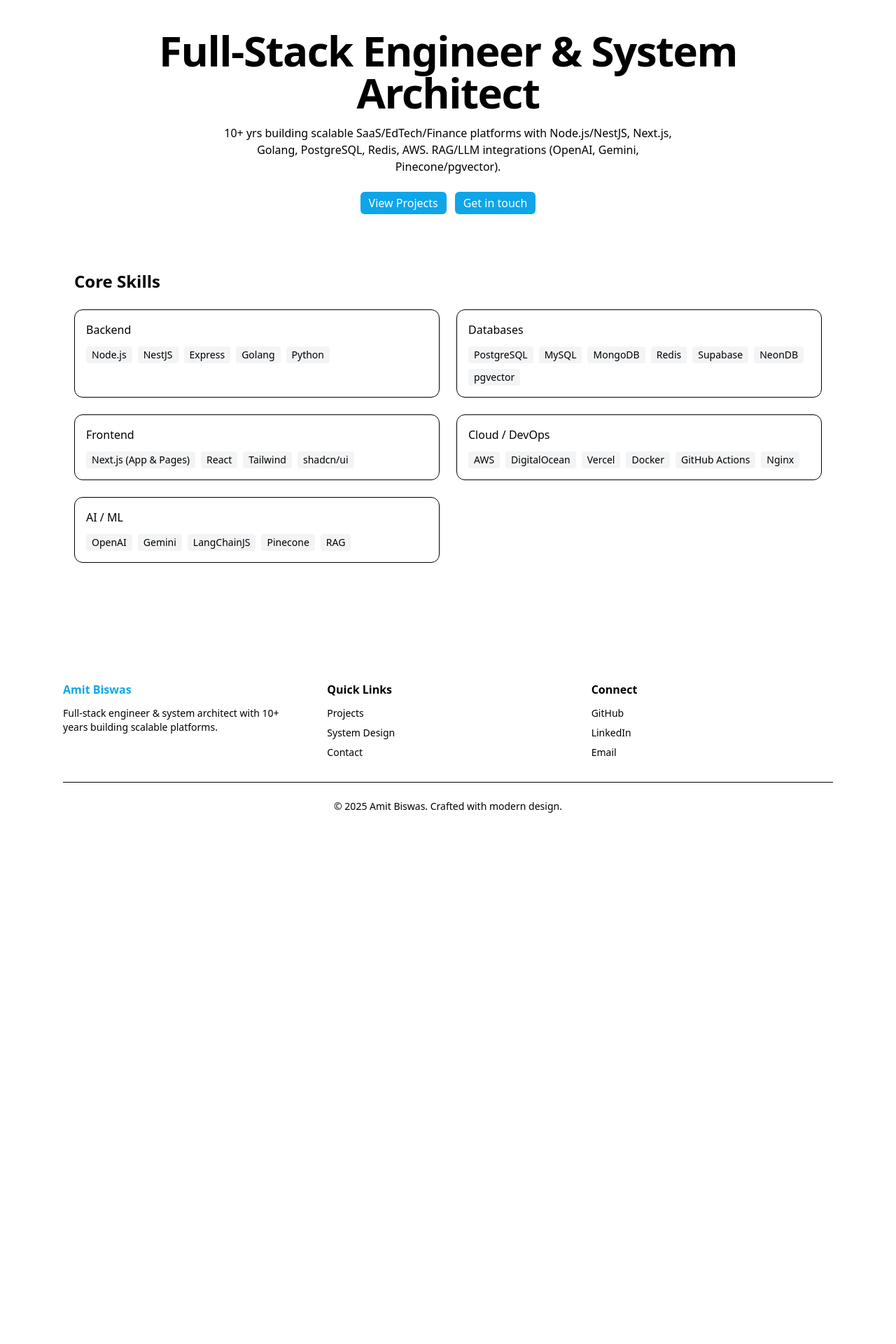
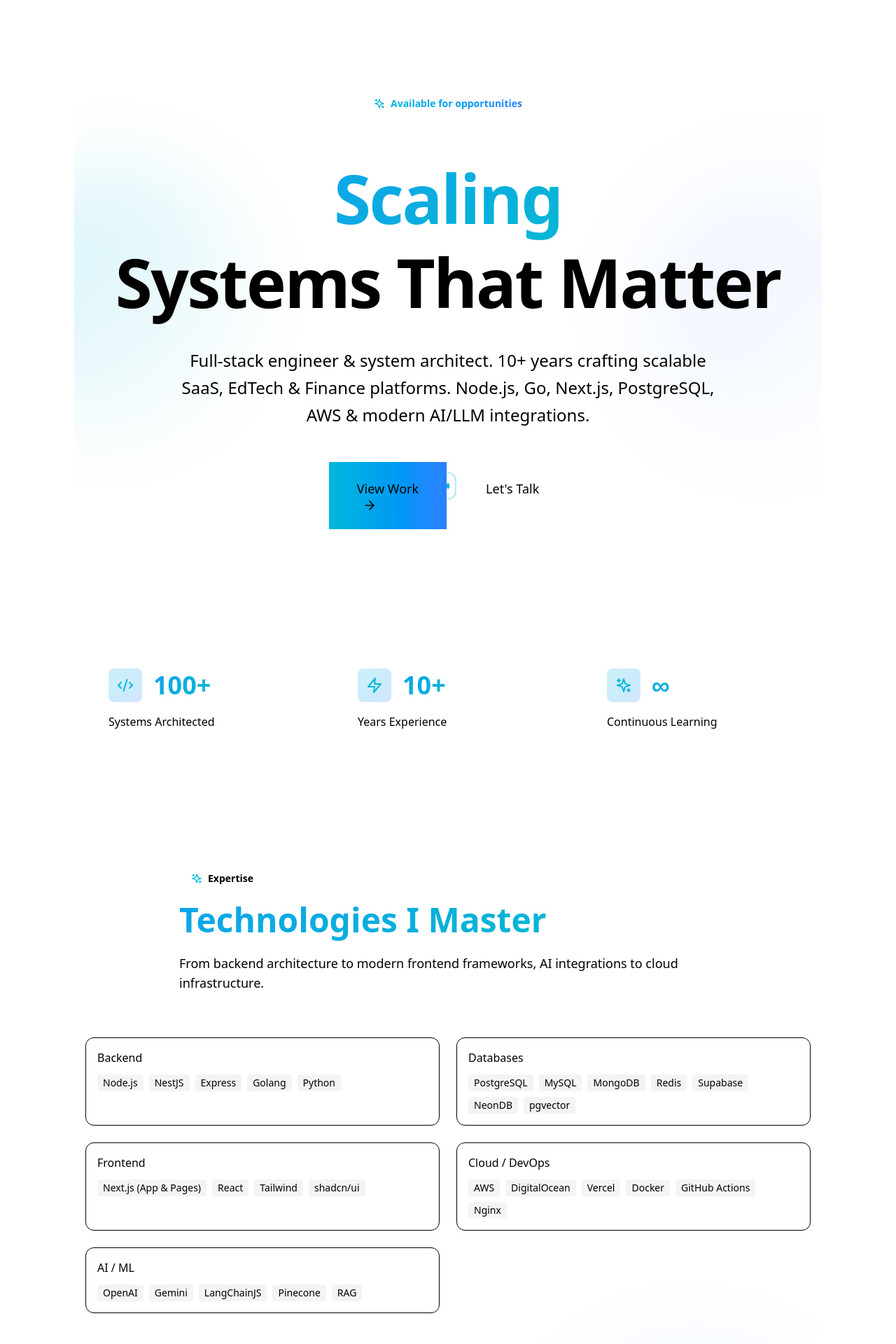
Before and after one commit to amit-biswas-1992/my-portfolio, a Next.js app: page / in a window 1280 px wide. Shown: the part 60-1980 px from the top of the page at 70% size. Before the commit the page ends 1271 px from the top, so only its background shows below. Built offline with nearby package versions, Linux system fonts and the light colour scheme.

Commit message:
refactor: redesign homepage with modern layout, animated hero, stats cards, and improved CTA

```diff
--- a/app/(marketing)/page.tsx
+++ b/app/(marketing)/page.tsx
@@ -1,21 +1,128 @@
 import { Button } from '@/components/ui/button'
 import { SkillsGrid } from '@/components/shared/skills-grid'
+import { ArrowRight, Sparkles, Code2, Zap } from 'lucide-react'
 
 export default function HomePage(){
   return (
-    <div className="space-y-20">
-      <section className="text-center">
-        <h1 className="text-4xl md:text-6xl font-bold tracking-tight">Full‑Stack Engineer & System Architect</h1>
-        <p className="mt-4 text-muted-foreground max-w-2xl mx-auto">10+ yrs building scalable SaaS/EdTech/Finance platforms with Node.js/NestJS, Next.js, Golang, PostgreSQL, Redis, AWS. RAG/LLM integrations (OpenAI, Gemini, Pinecone/pgvector).</p>
-        <div className="mt-6 flex justify-center gap-3">
-          <a href="/projects"><Button>View Projects</Button></a>
-          <a href="#contact"><Button variant="outline">Get in touch</Button></a>
+    <div className="overflow-hidden">
+      {/* Hero Section with Animated Background */}
+      <section className="relative min-h-screen flex items-center justify-center pt-20 pb-20 overflow-hidden">
+        {/* Animated gradient background */}
+        <div className="absolute inset-0 -z-10">
+          <div className="absolute top-1/4 -left-32 w-96 h-96 bg-gradient-to-br from-cyan-500/20 to-transparent rounded-full blur-3xl animate-pulse"></div>
+          <div className="absolute bottom-1/4 -right-32 w-96 h-96 bg-gradient-to-br from-blue-500/20 to-transparent rounded-full blur-3xl animate-pulse" style={{animationDelay: '1s'}}></div>
+        </div>
+
+        <div className="container mx-auto px-4 text-center relative z-10">
+          {/* Badge */}
+          <div className="inline-flex items-center gap-2 mb-6 px-4 py-2 rounded-full glass-effect border-cyan-500/20">
+            <Sparkles size={16} className="text-cyan-500" />
+            <span className="text-sm font-semibold bg-gradient-to-r from-cyan-500 to-blue-500 bg-clip-text text-transparent">Available for opportunities</span>
+          </div>
+
+          {/* Main Heading */}
+          <h1 className="text-6xl md:text-8xl font-black tracking-tight mt-8 animate-slide-up leading-tight">
+            <span className="gradient-text">Scaling</span>
+            <br />
+            <span className="text-foreground">Systems That Matter</span>
+          </h1>
+
+          {/* Subheading */}
+          <p className="mt-8 text-xl md:text-2xl text-muted-foreground max-w-3xl mx-auto leading-relaxed">
+            Full-stack engineer & system architect. 10+ years crafting scalable SaaS, EdTech & Finance platforms. Node.js, Go, Next.js, PostgreSQL, AWS & modern AI/LLM integrations.
+          </p>
+
+          {/* CTA Buttons */}
+          <div className="mt-12 flex flex-col sm:flex-row justify-center gap-4">
+            <a href="/projects" className="group">
+              <Button className="bg-gradient-to-r from-cyan-500 to-blue-500 hover:shadow-2xl transition-all transform hover:scale-105 px-10 py-6 text-lg h-auto">
+                View Work
+                <ArrowRight size={20} className="ml-2 group-hover:translate-x-1 transition-transform" />
+              </Button>
+            </a>
+            <a href="#contact">
+              <Button variant="outline" className="px-10 py-6 text-lg h-auto hover:bg-cyan-50/50 dark:hover:bg-cyan-950/20 border-cyan-500/30">
+                Let's Talk
+              </Button>
+            </a>
+          </div>
+
+          {/* Scroll indicator */}
+          <div className="absolute bottom-8 left-1/2 transform -translate-x-1/2 animate-bounce">
+            <div className="w-6 h-10 border-2 border-cyan-500/30 rounded-full flex items-center justify-center">
+              <div className="w-1 h-2 bg-cyan-500 rounded-full"></div>
+            </div>
+          </div>
         </div>
       </section>
 
-      <section id="skills">
-        <h2 className="text-2xl font-semibold mb-6">Core Skills</h2>
-        <SkillsGrid />
+      {/* Stats Section */}
+      <section className="py-20 relative">
+        <div className="container mx-auto px-4">
+          <div className="grid grid-cols-1 md:grid-cols-3 gap-8">
+            <div className="glass-effect p-8 rounded-2xl backdrop-blur-xl border-cyan-500/10 hover:border-cyan-500/30 transition-all">
+              <div className="flex items-center gap-4 mb-4">
+                <div className="p-3 rounded-lg bg-gradient-to-br from-cyan-500/20 to-blue-500/20">
+                  <Code2 size={24} className="text-cyan-500" />
+                </div>
+                <div className="text-4xl font-bold gradient-text">100+</div>
+              </div>
+              <p className="text-muted-foreground">Systems Architected</p>
+            </div>
+            <div className="glass-effect p-8 rounded-2xl backdrop-blur-xl border-cyan-500/10 hover:border-cyan-500/30 transition-all">
+              <div className="flex items-center gap-4 mb-4">
+                <div className="p-3 rounded-lg bg-gradient-to-br from-cyan-500/20 to-blue-500/20">
+                  <Zap size={24} className="text-cyan-500" />
+                </div>
+                <div className="text-4xl font-bold gradient-text">10+</div>
+              </div>
+              <p className="text-muted-foreground">Years Experience</p>
+            </div>
+            <div className="glass-effect p-8 rounded-2xl backdrop-blur-xl border-cyan-500/10 hover:border-cyan-500/30 transition-all">
+              <div className="flex items-center gap-4 mb-4">
+                <div className="p-3 rounded-lg bg-gradient-to-br from-cyan-500/20 to-blue-500/20">
+                  <Sparkles size={24} className="text-cyan-500" />
+                </div>
+                <div className="text-4xl font-bold gradient-text">∞</div>
+              </div>
+              <p className="text-muted-foreground">Continuous Learning</p>
+            </div>
+          </div>
+        </div>
+      </section>
+
+      {/* Skills Section */}
+      <section id="skills" className="py-20 relative">
+        <div className="container mx-auto px-4">
+          <div className="max-w-3xl mx-auto mb-16">
+            <div className="inline-flex items-center gap-2 mb-4 px-4 py-2 rounded-full glass-effect border-cyan-500/20">
+              <Sparkles size={16} className="text-cyan-500" />
+              <span className="text-sm font-semibold">Expertise</span>
+            </div>
+            <h2 className="text-4xl md:text-5xl font-black mb-6">
+              <span className="gradient-text">Technologies I Master</span>
+            </h2>
+            <p className="text-lg text-muted-foreground">From backend architecture to modern frontend frameworks, AI integrations to cloud infrastructure.</p>
+          </div>
+          <SkillsGrid />
+        </div>
+      </section>
+
+      {/* CTA Section */}
+      <section id="contact" className="py-20 relative">
+        <div className="absolute inset-0 -z-10">
+          <div className="absolute top-0 right-0 w-96 h-96 bg-gradient-to-bl from-blue-500/20 to-transparent rounded-full blur-3xl"></div>
+        </div>
+        <div className="container mx-auto px-4">
+          <div className="glass-effect rounded-2xl p-12 md:p-16 backdrop-blur-xl border-cyan-500/10 text-center max-w-2xl mx-auto">
+            <h2 className="text-4xl font-black mb-6 gradient-text">Ready to build something great?</h2>
+            <p className="text-lg text-muted-foreground mb-8">Let's discuss how I can help scale your platform or solve your toughest technical challenges.</p>
+            <Button className="bg-gradient-to-r from-cyan-500 to-blue-500 hover:shadow-2xl transition-all transform hover:scale-105 px-10 py-6 text-lg h-auto">
+              Get in touch
+              <ArrowRight size={20} className="ml-2" />
+            </Button>
+          </div>
+        </div>
       </section>
     </div>
   )
```
